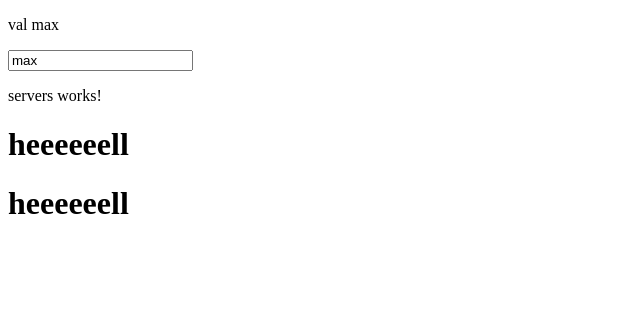
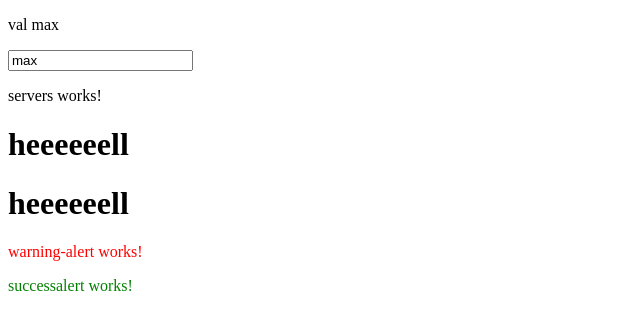
Before and after one commit to pavstar619/angular-udemy, an Angular app in the folder my-app/: page / in a window 1280 px wide. Shown: the top 330 px of the page, without its empty margins (0-640 px from the left). Built offline with nearby package versions, Linux system fonts and the light colour scheme.

Commit message:
assignment 1

```diff
--- a/my-app/src/app/app.component.html
+++ b/my-app/src/app/app.component.html
@@ -1,3 +1,5 @@
 <p>val {{ name }}</p>
 <input type="text" [(ngModel)]="name" />
 <app-servers></app-servers>
+<app-warning-alert></app-warning-alert>
+<app-success-alert></app-success-alert>
--- a/my-app/src/app/app.module.ts
+++ b/my-app/src/app/app.module.ts
@@ -6,13 +6,17 @@
 import { FormsModule } from '@angular/forms';
 import { ServerComponent } from './server/server.component';
 import { ServersComponent } from './servers/servers.component';
+import { WarningAlertComponent } from './warning-alert/warning-alert.component';
+import { SuccessalertComponent } from './successalert/successalert.component';
 
 
 @NgModule({
   declarations: [
     AppComponent,
     ServerComponent,
-    ServersComponent
+    ServersComponent,
+    WarningAlertComponent,
+    SuccessalertComponent
   ],
   imports: [
     BrowserModule,
--- /dev/null
+++ b/my-app/src/app/successalert/successalert.component.html
@@ -0,0 +1 @@
+<p style="color:green">successalert works!</p>
--- /dev/null
+++ b/my-app/src/app/warning-alert/warning-alert.component.html
@@ -0,0 +1 @@
+<p style="color:red;">warning-alert works!</p>
```
Also changed, not shown: my-app/src/app/successalert/successalert.component.ts (added, +10 -0 lines), my-app/src/app/warning-alert/warning-alert.component.ts (added, +10 -0 lines), my-app/src/app/successalert/successalert.component.css (added), my-app/src/app/warning-alert/warning-alert.component.css (added), 2 other files (tests, documents, lock files or other folders).
